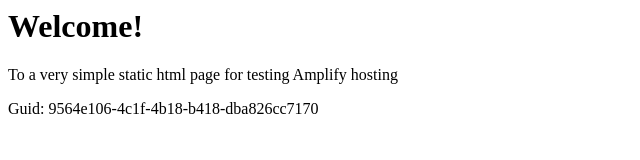
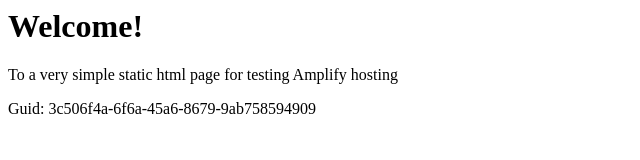
Before and after one commit to aws-aemilia-pdx/Github-PR-Commit-Integration-Test-DoNotTouch-GithubWebhookPreviewCanaryTest-v1-beta-us-west-2, a website: page src/index.html in a window 1280 px wide. Shown: the full height of the page, 0-640 px from the left. Drawn offline with Linux system fonts and the light colour scheme.

Commit message:
commit from integ tests

```diff
--- a/src/index.html
+++ b/src/index.html
@@ -12,6 +12,6 @@
 <body>
     <h1>Welcome!</h1>
     <p>To a very simple static html page for testing Amplify hosting</p>
-    <p>Guid: 9564e106-4c1f-4b18-b418-dba826cc7170</p></body>
+    <p>Guid: 3c506f4a-6f6a-45a6-8679-9ab758594909</p></body>
 
 </html>
```
